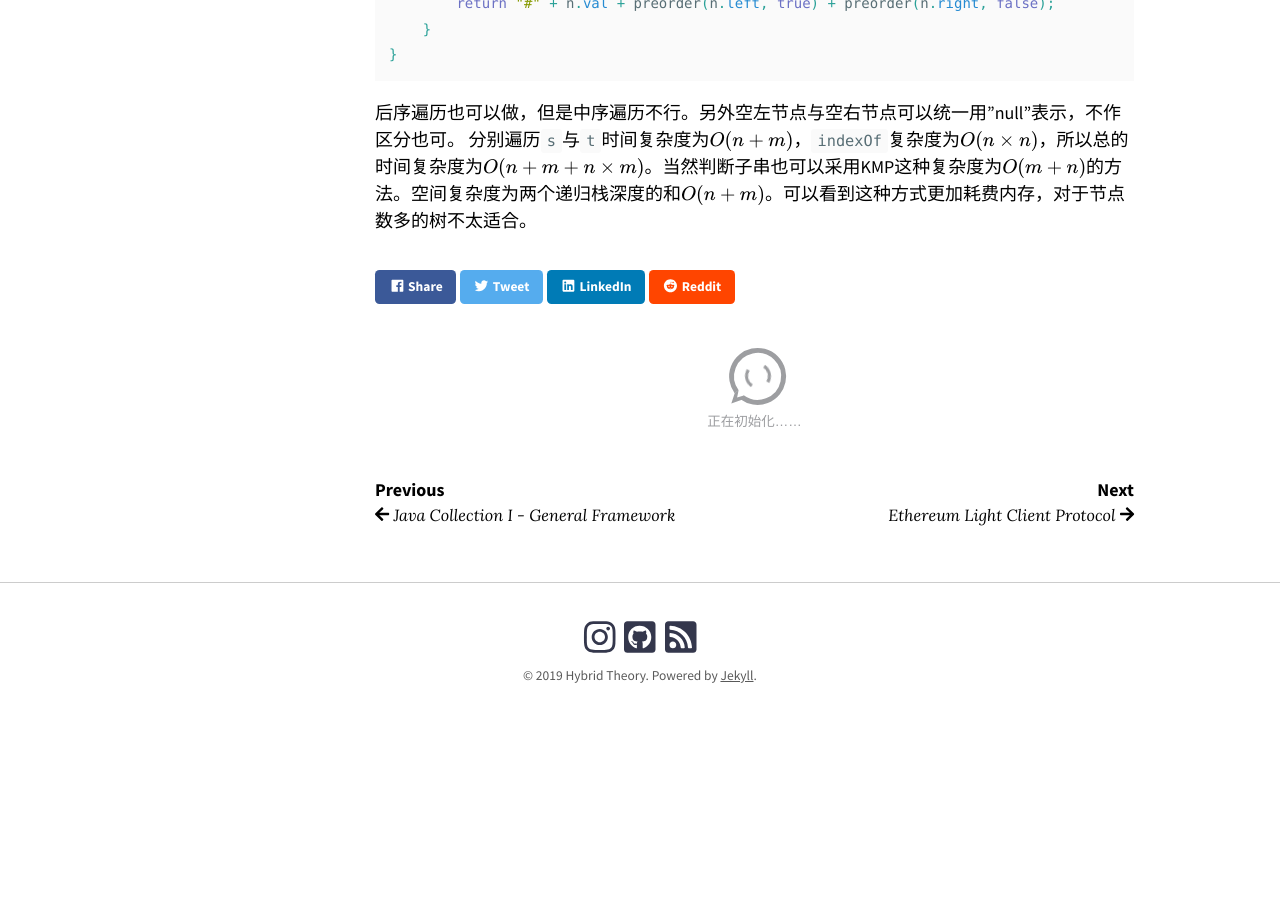
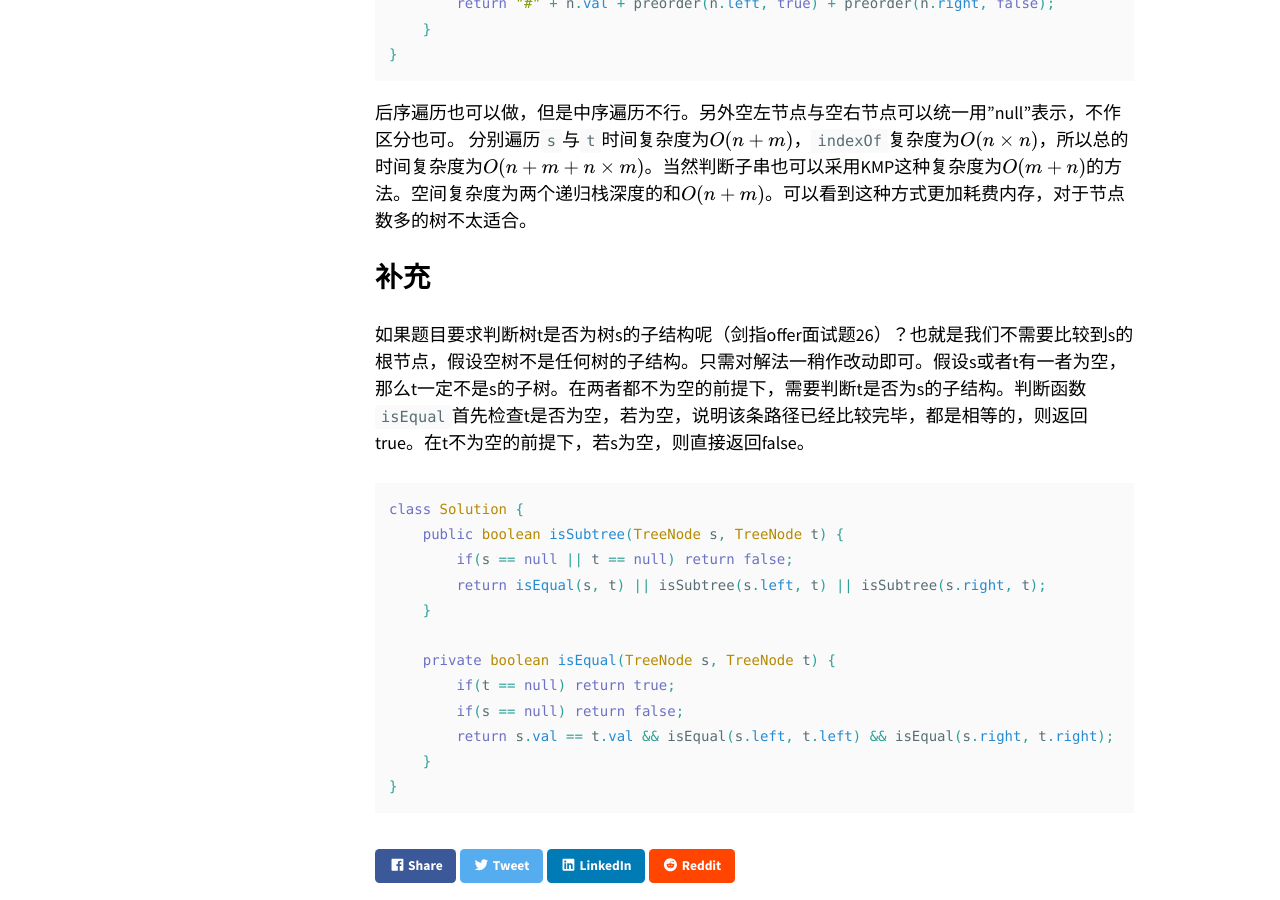
Before and after one commit to MartyPang/martypang.github.io, a Jekyll site: the page built from _posts/2019-05-09-LeetCode-from-day-one-572-subtree-of-another-tree.md, in a window 1280 px wide and 900 px high, scrolled down 2946 px. Built offline with Jekyll 4.4.1, drawn with Linux system fonts in a browser that asks for light colours; nearby versions of some CDN libraries; emoji names are drawn with the system emoji font; formulas are drawn with MathJax 3; comment, search, counter and statistics services are not loaded; before the commit the page ends 3704 px from its top, so only the background shows below that.

Commit message:
sss update tree substructure.

````diff
--- a/_posts/2019-05-09-LeetCode-from-day-one-572-subtree-of-another-tree.md
+++ b/_posts/2019-05-09-LeetCode-from-day-one-572-subtree-of-another-tree.md
@@ -82,3 +82,23 @@ class Solution {
 ```
 后序遍历也可以做，但是中序遍历不行。另外空左节点与空右节点可以统一用"null"表示，不作区分也可。
 分别遍历`s`与`t`时间复杂度为$O(n+m)$，`indexOf`复杂度为$O(n \times n)$，所以总的时间复杂度为$O(n+m+n \times m)$。当然判断子串也可以采用KMP这种复杂度为$O(m+n)$的方法。空间复杂度为两个递归栈深度的和$O(n+m)$。可以看到这种方式更加耗费内存，对于节点数多的树不太适合。
+
+
+## 补充
+
+如果题目要求判断树t是否为树s的子结构呢（剑指offer面试题26）？也就是我们不需要比较到s的根节点，假设空树不是任何树的子结构。只需对解法一稍作改动即可。假设s或者t有一者为空，那么t一定不是s的子树。在两者都不为空的前提下，需要判断t是否为s的子结构。判断函数`isEqual`首先检查t是否为空，若为空，说明该条路径已经比较完毕，都是相等的，则返回true。在t不为空的前提下，若s为空，则直接返回false。
+
+```java
+class Solution {
+    public boolean isSubtree(TreeNode s, TreeNode t) {
+        if(s == null || t == null) return false;
+        return isEqual(s, t) || isSubtree(s.left, t) || isSubtree(s.right, t);
+    }
+
+    private boolean isEqual(TreeNode s, TreeNode t) {
+        if(t == null) return true;
+        if(s == null) return false;
+        return s.val == t.val && isEqual(s.left, t.left) && isEqual(s.right, t.right);
+    }
+}
+```
````
